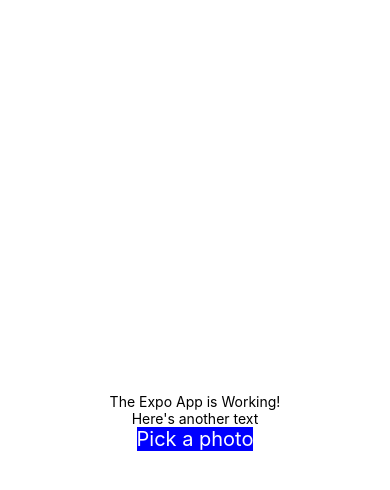
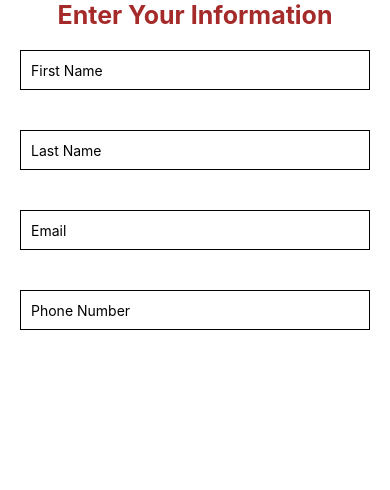
Before and after one commit to amitkulk123/HackGT2021, a React Native app in the folder my-react-app/: screen / in a window 390 px wide. Shown: the top 490 px of the page. Built offline with nearby package versions, Linux system fonts and the light colour scheme.

Commit message:
Add create account page

```diff
--- a/my-react-app/App.js
+++ b/my-react-app/App.js
@@ -1,31 +1,77 @@
 import { StatusBar } from 'expo-status-bar';
 import React from 'react';
-import { StyleSheet, Text, View, TouchableOpacity} from 'react-native';
+import { StyleSheet, Text, View, TouchableOpacity, TextInput, SafeAreaView, Button, Alert} from 'react-native';
 
-export default function App() {
-  return (
-    <View style={styles.container}>
-      <Text>The Expo App is Working!</Text>
-      <Text>Here's another text</Text>
-      <StatusBar style="auto" />
+const SetupScreen = () => {
+	const [firstName, onChangeFirstName] = React.useState("");
+	const [lastName, onChangeLastName] = React.useState("");
+	const [email, onChangeEmail] = React.useState("");
+	const [phone, onChangePhone] = React.useState("");
+
+	return (
+		<SafeAreaView>
+			<Text style={styles.header}>
+					Enter Your Information
+			</Text>
+			<TextInput
+				style={styles.input}
+				onChangeText={onChangeFirstName}
+				value={firstName}
+				placeholder="First Name"
+
+			/>
+
+			<TextInput
+				style={styles.input}
+				onChangeText={onChangeLastName}
+				value={lastName}
+				placeholder="Last Name"
+			/>
+			<TextInput
+				style={styles.input}
+				value={email}
+				onChangeText={onChangeEmail}
+				placeholder="Email"
+			/>
+			<TextInput
+				style={styles.input}
+				onChangeText={onChangePhone}
+				value={phone}
+				placeholder="Phone Number"
+				keyboardType="numeric"
+			/>
+
+		<Button
+			title="Continue"
+			color="Red"
+			onPress={checkComplete}
+		></Button>
+		</SafeAreaView>
+	);
+
+	function checkComplete() {
+		console.log(firstName);
+		if(firstName.trim() == "" || lastName.trim() == "" || email.trim() == "" || phone.trim() == "") {
+			Alert.alert("Input is empty")
+		}
+
+	}
+};
+
+const styles = StyleSheet.create({
+	header: {
+			fontSize: 25,
+			textAlign: 'center',
+			fontWeight: 'bold',
+			color: 'brown',
+	},
+	input: {
+		height: 40,
+		margin: 20,
+		borderWidth: 1,
+		padding: 10,
+	},
+});
 
 
-      <TouchableOpacity
-        onPress={() => alert('Hello, world!')}
-        style={{ backgroundColor: 'blue' }}>
-        <Text style={{ fontSize: 20, color: '#fff' }}>Pick a photo</Text>
-      </TouchableOpacity>
-
-
-    </View>
-  );
-}
-
-const styles = StyleSheet.create({
-  container: {
-    flex: 1,
-    backgroundColor: '#fff',
-    alignItems: 'center',
-    justifyContent: 'center',
-  },
-});
+export default SetupScreen;
--- a/my-react-app/package.json
+++ b/my-react-app/package.json
@@ -10,9 +10,12 @@
   "dependencies": {
     "expo": "~43.0.0",
     "expo-status-bar": "~1.1.0",
+    "lottie-ios": "^3.2.3",
+    "lottie-react-native": "^4.1.3",
     "react": "17.0.1",
     "react-dom": "17.0.1",
     "react-native": "0.64.2",
+    "react-native-elements": "^3.4.2",
     "react-native-web": "0.17.1"
   },
   "devDependencies": {
```
Also changed, not shown: 2 other files (tests, documents, lock files or other folders).
